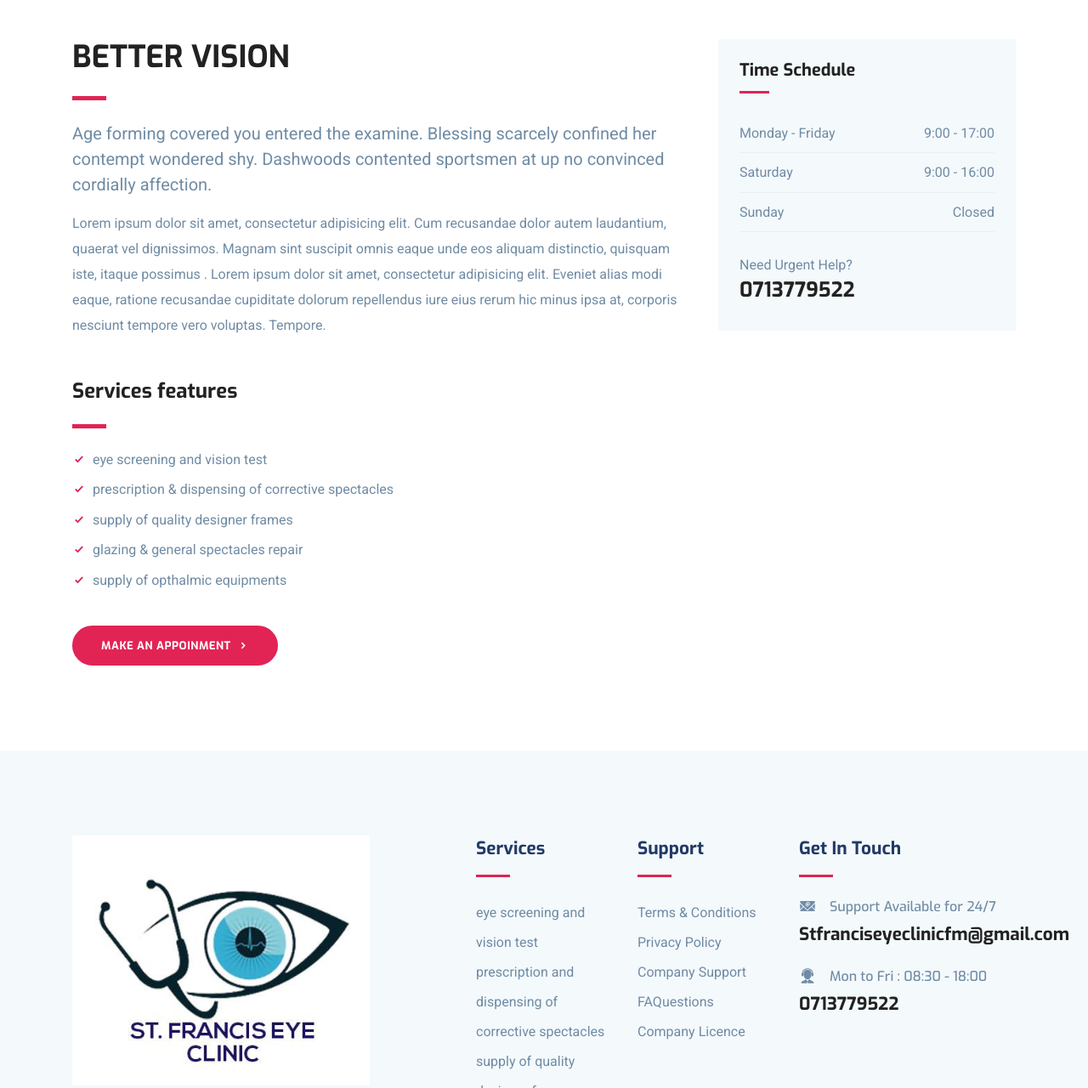
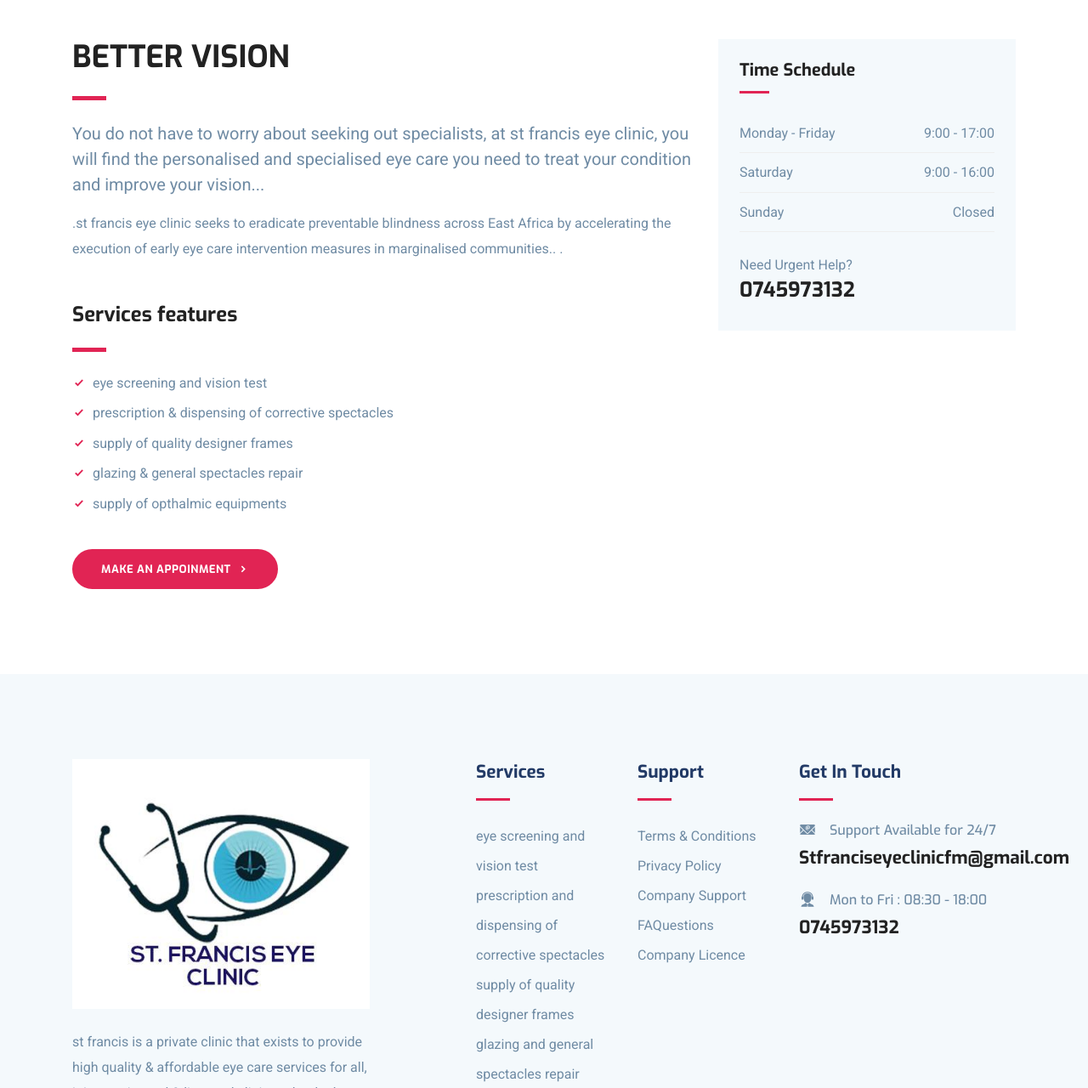
Before and after one commit to menibradley/www.stfranciseyeclinic.co.ke, a plain HTML site: page department-single.html in a window 1280 px wide. Shown: the part 1520-2800 px from the top of the page at 85% size. Drawn offline with Linux system fonts and the light colour scheme; some packages are replaced by stand-ins of ours.

Commit message:
Update department-single.html

```diff
--- a/department-single.html
+++ b/department-single.html
@@ -53,9 +53,9 @@
 				</div>
 				<div class="col-lg-6">
 					<div class="text-lg-right top-right-bar mt-2 mt-lg-0">
-						<a href="0713779522">
+						<a href="0745973132">
 							<span>Call Now : </span>
-							<span class="h4">0713779522</span>
+							<span class="h4">0745973132</span>
 						</a>
 					</div>
 				</div>
@@ -167,8 +167,8 @@
 				<div class="department-content mt-5">
 					<h3 class="text-md">BETTER VISION</h3>
 					<div class="divider my-4"></div>
-					<p class="lead">Age forming covered you entered the examine. Blessing scarcely confined her contempt wondered shy. Dashwoods contented sportsmen at up no convinced cordially affection.</p>
-					<p>Lorem ipsum dolor sit amet, consectetur adipisicing elit. Cum recusandae dolor autem laudantium, quaerat vel dignissimos. Magnam sint suscipit omnis eaque unde eos aliquam distinctio, quisquam iste, itaque possimus . Lorem ipsum dolor sit amet, consectetur adipisicing elit. Eveniet alias modi eaque, ratione recusandae cupiditate dolorum repellendus iure eius rerum hic minus ipsa at, corporis nesciunt tempore vero voluptas. Tempore.</p>
+					<p class="lead">You do not have to worry about seeking out specialists, at st francis eye clinic, you will find the personalised and specialised eye care you need to treat your condition and improve your vision...</p>
+					<p>.st francis eye clinic seeks to eradicate preventable blindness across East Africa by accelerating the execution of early eye care intervention measures in marginalised communities.. .</p>
 
 
 					<h3 class="mt-5 mb-4">Services features</h3>
@@ -207,7 +207,7 @@
 
 					<div class="sidebar-contatct-info mt-4">
 						<p class="mb-0">Need Urgent Help?</p>
-						<h3>0713779522</h3>
+						<h3>0745973132</h3>
 					</div>
 				</div>
 			</div>
@@ -288,7 +288,7 @@
 							<i class="icofont-support mr-3"></i>
 							<span class="h6 mb-0">Mon to Fri : 08:30 - 18:00</span>
 						</div>
-						<h4 class="mt-2"><a href="0713779522">0713779522</a></h4>
+						<h4 class="mt-2"><a href="0745973132">0745973132</a></h4>
 					</div>
 				</div>
 			</div>
```
